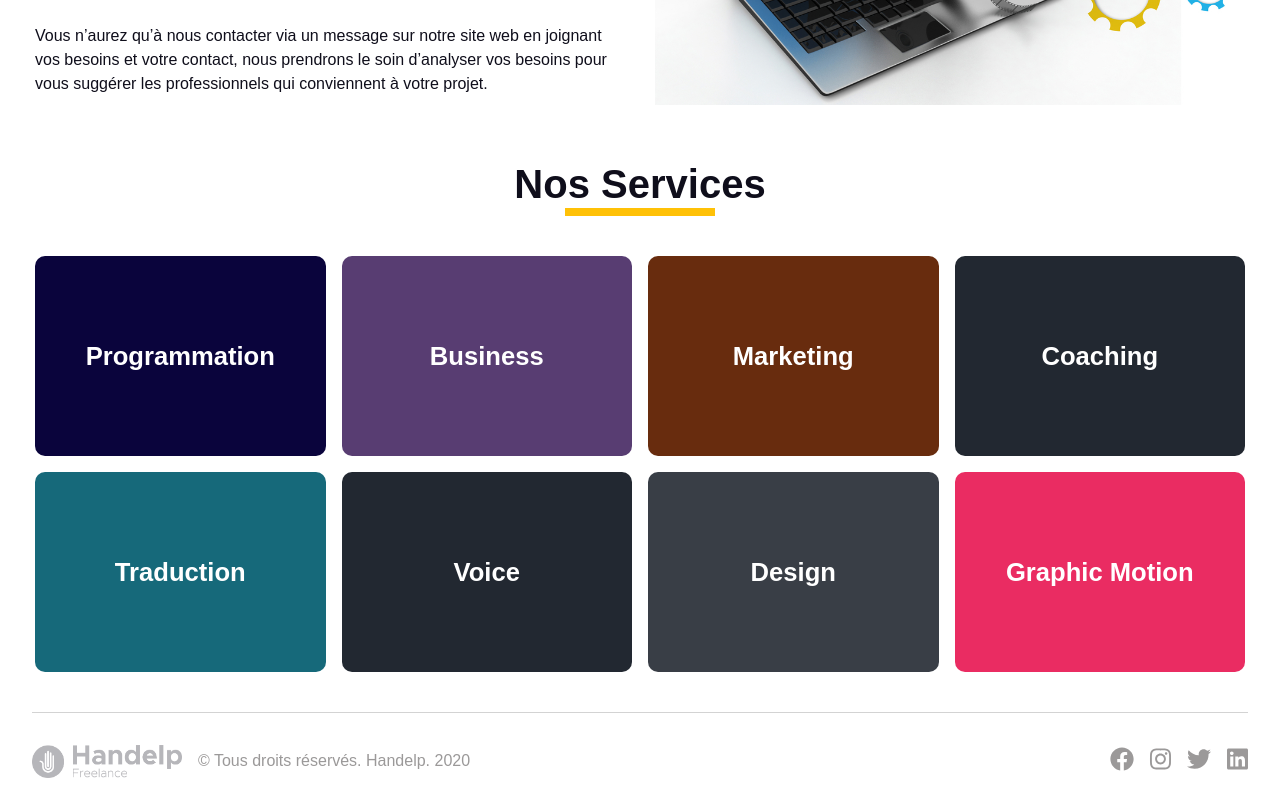
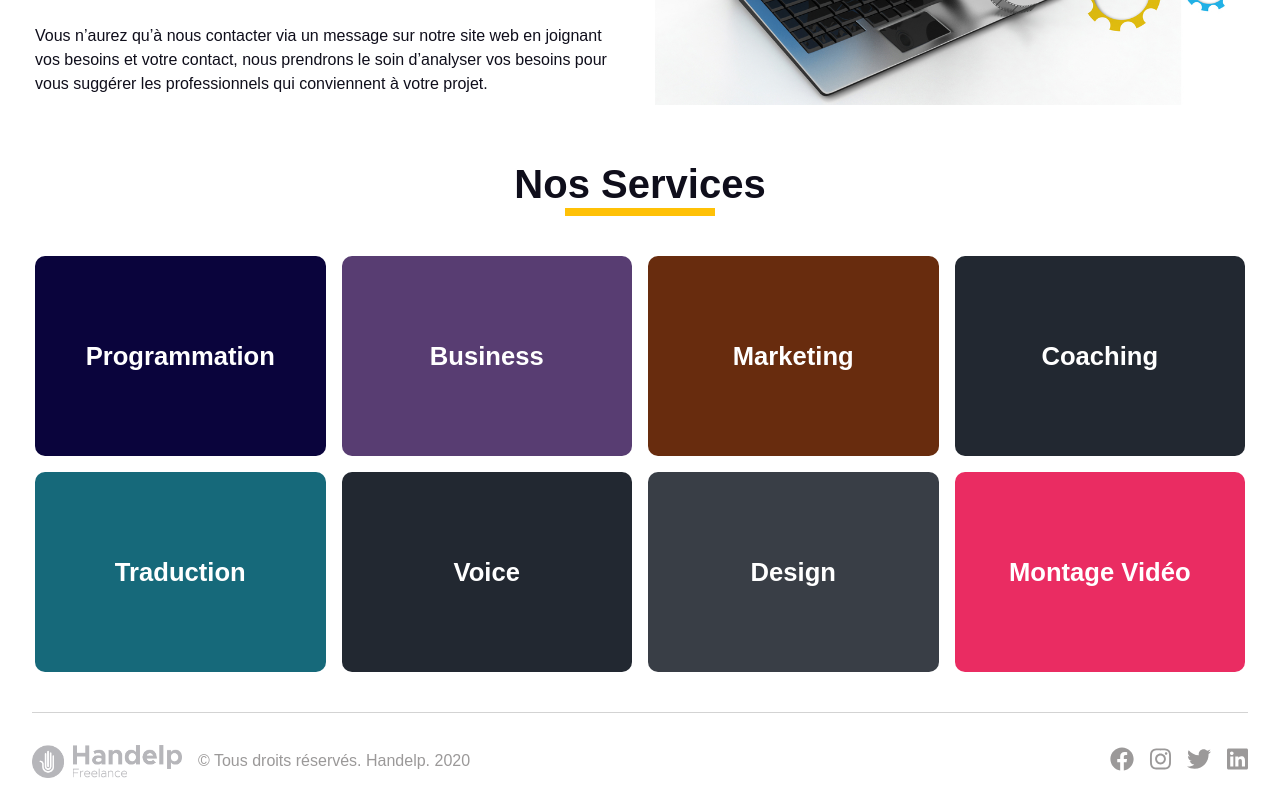
Before and after one commit to jugurthakcm/freelance-plateform, a React (Create React App) app: page / in a window 1280 px wide. Shown: the part 1128-1928 px from the top of the page. Built offline with nearby package versions, Linux system fonts and the light colour scheme; a web font is replaced by a local one.

Commit message:
Fixed background position on responsive

```diff
--- a/src/components/HomeComponent.css
+++ b/src/components/HomeComponent.css
@@ -68,6 +68,9 @@
 }
 
 @media (max-width: 768px) {
+  .main {
+    background-position: 50% 0;
+  }
   .main__content {
     display: flex;
     justify-content: center;
--- a/src/pages/Home.js
+++ b/src/pages/Home.js
@@ -15,7 +15,7 @@ const Home = () => {
     { title: 'Traduction', background: '#16697a' },
     { title: 'Voice', background: '#222831' },
     { title: 'Design', background: '#393e46' },
-    { title: 'Graphic Motion', background: '#ea2c62' },
+    { title: 'Montage Vidéo', background: '#ea2c62' },
   ];
   return (
     <>
```
Also changed, not shown: 1 other file (tests, documents, lock files or other folders).
